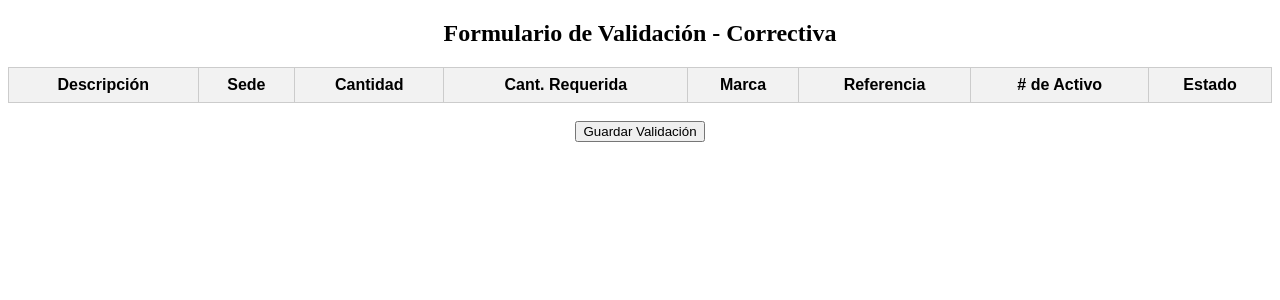
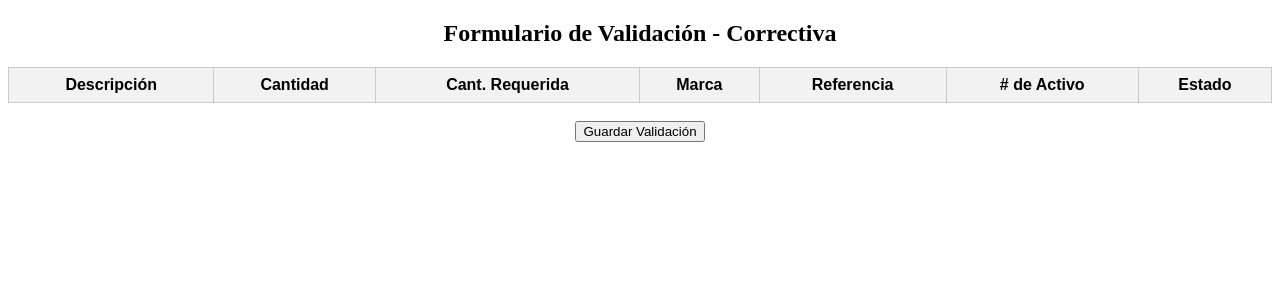
Before and after one commit to Luismn33/integratools-app, a Flask app: page /formulario in a window 1280 px wide. Shown: the top 300 px of the page. Run offline with Flask 3, Linux system fonts and the light colour scheme; lists and menus that the app fills with data are empty.

Commit message:
corregir la visual del formulario

```diff
--- a/templates/formulario_correctiva.html
+++ b/templates/formulario_correctiva.html
@@ -32,7 +32,6 @@
         <table>
             <tr>
                 <th>Descripción</th>
-                <th>Sede</th>
                 <th>Cantidad</th>
                 <th>Cant. Requerida</th>
                 <th>Marca</th>
```
